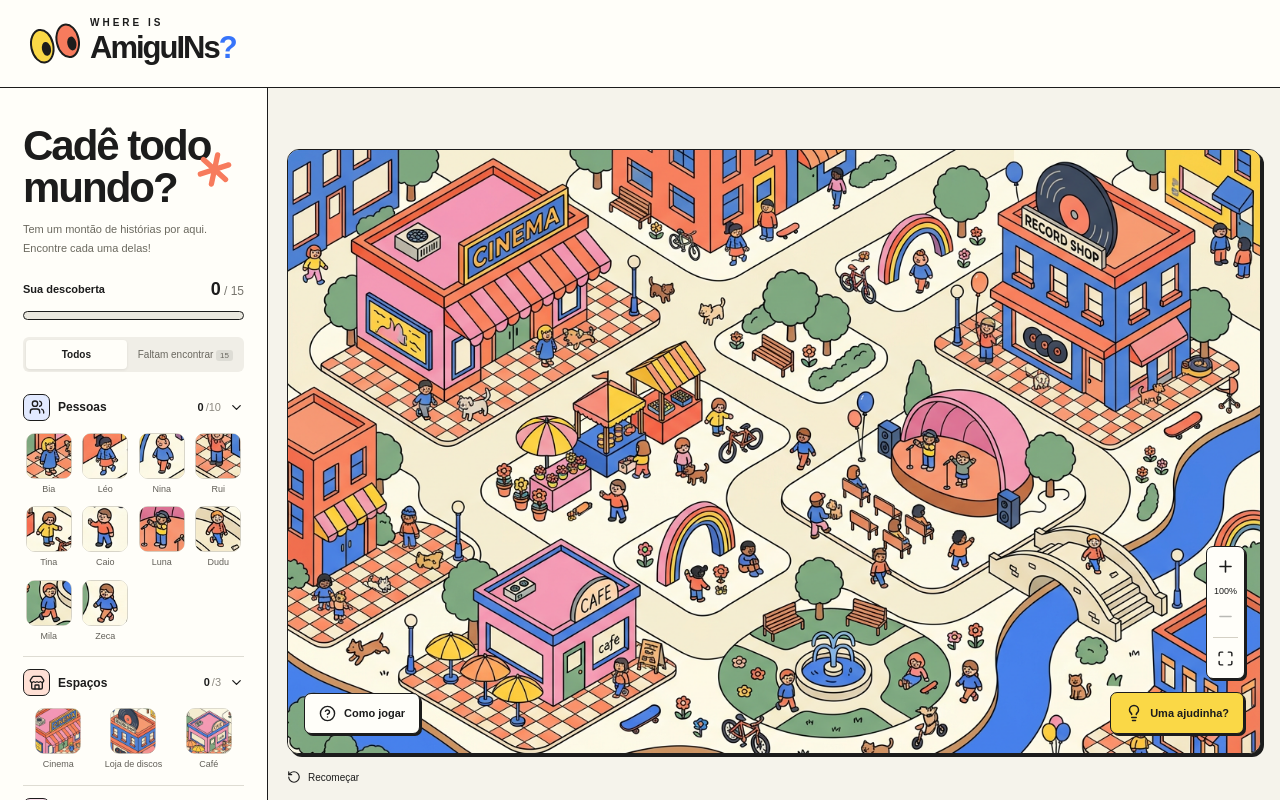
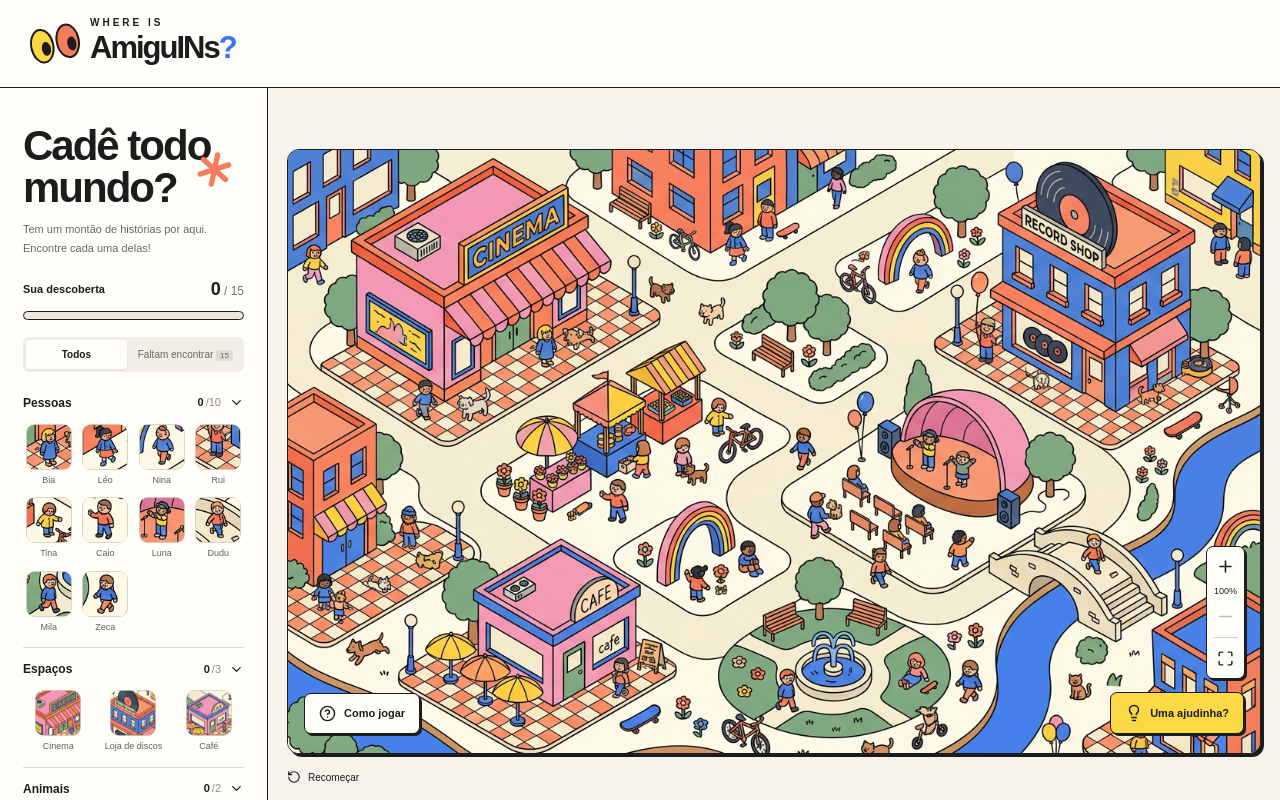
Before and after one commit to gvbrielmvrtins/amiguins, a Next.js app: page / in a window 1280 px wide. Built offline with nearby package versions, Linux system fonts and the light colour scheme.

Commit message:
refactor: simplify ExplorationGame component rendering logic

```diff
--- a/components/exploration-game.tsx
+++ b/components/exploration-game.tsx
@@ -61,7 +61,7 @@ export default function ExplorationGame() {
           const items = targets.filter(t => t.category === category.id);
           const count = items.filter(t => found.includes(t.id)).length;
           const Icon = category.id === 'people' ? Users : category.id === 'places' ? Store : PawPrint;
-          return <section className="category" key={category.id}><button className="category-heading" aria-expanded={!collapsed.includes(category.id)} onClick={() => setCollapsed(prev => prev.includes(category.id) ? prev.filter(c => c !== category.id) : [...prev, category.id])}><span className={`category-icon ${category.color}`}><Icon size={16} /></span><strong>{category.label}</strong><span className="category-count">{count}<span>/{items.length}</span></span><ChevronDown size={15} className={collapsed.includes(category.id) ? 'closed' : ''} /></button>{!collapsed.includes(category.id) && <div className={`target-grid ${category.id === 'places' ? 'places-grid' : ''}`}>{items.filter(t => filter !== 'remaining' || !found.includes(t.id)).map(target => <button key={target.id} className={`target-card ${selected === target.id ? 'selected' : ''} ${found.includes(target.id) ? 'found' : ''}`} aria-label={`Procurar ${target.name}${found.includes(target.id) ? ', encontrado' : ''}`} aria-pressed={selected === target.id} onClick={() => { setSelected(target.id); setHint(false); setMessage(found.includes(target.id) ? `${target.name} já foi encontrado!` : `Procurando ${target.name}. Encontre no mapa!`); }}><span className="portrait-wrap"><Portrait target={target} />{found.includes(target.id) && <span className="found-check"><Check size={12} /></span>}</span><span>{target.name}</span></button>)}</div>}</section>;
+          return <section className="category" key={category.id}><button className="category-heading" aria-expanded={!collapsed.includes(category.id)} onClick={() => setCollapsed(prev => prev.includes(category.id) ? prev.filter(c => c !== category.id) : [...prev, category.id])}><strong>{category.label}</strong><span className="category-count">{count}<span>/{items.length}</span></span><ChevronDown size={15} className={collapsed.includes(category.id) ? 'closed' : ''} /></button>{!collapsed.includes(category.id) && <div className={`target-grid ${category.id === 'places' ? 'places-grid' : ''}`}>{items.filter(t => filter !== 'remaining' || !found.includes(t.id)).map(target => <button key={target.id} className={`target-card ${selected === target.id ? 'selected' : ''} ${found.includes(target.id) ? 'found' : ''}`} aria-label={`Procurar ${target.name}${found.includes(target.id) ? ', encontrado' : ''}`} aria-pressed={selected === target.id} onClick={() => { setSelected(target.id); setHint(false); setMessage(found.includes(target.id) ? `${target.name} já foi encontrado!` : `Procurando ${target.name}. Encontre no mapa!`); }}><span className="portrait-wrap"><Portrait target={target} />{found.includes(target.id) && <span className="found-check"><Check size={12} /></span>}</span><span>{target.name}</span></button>)}</div>}</section>;
         })}</div>
 
       </aside>
```
